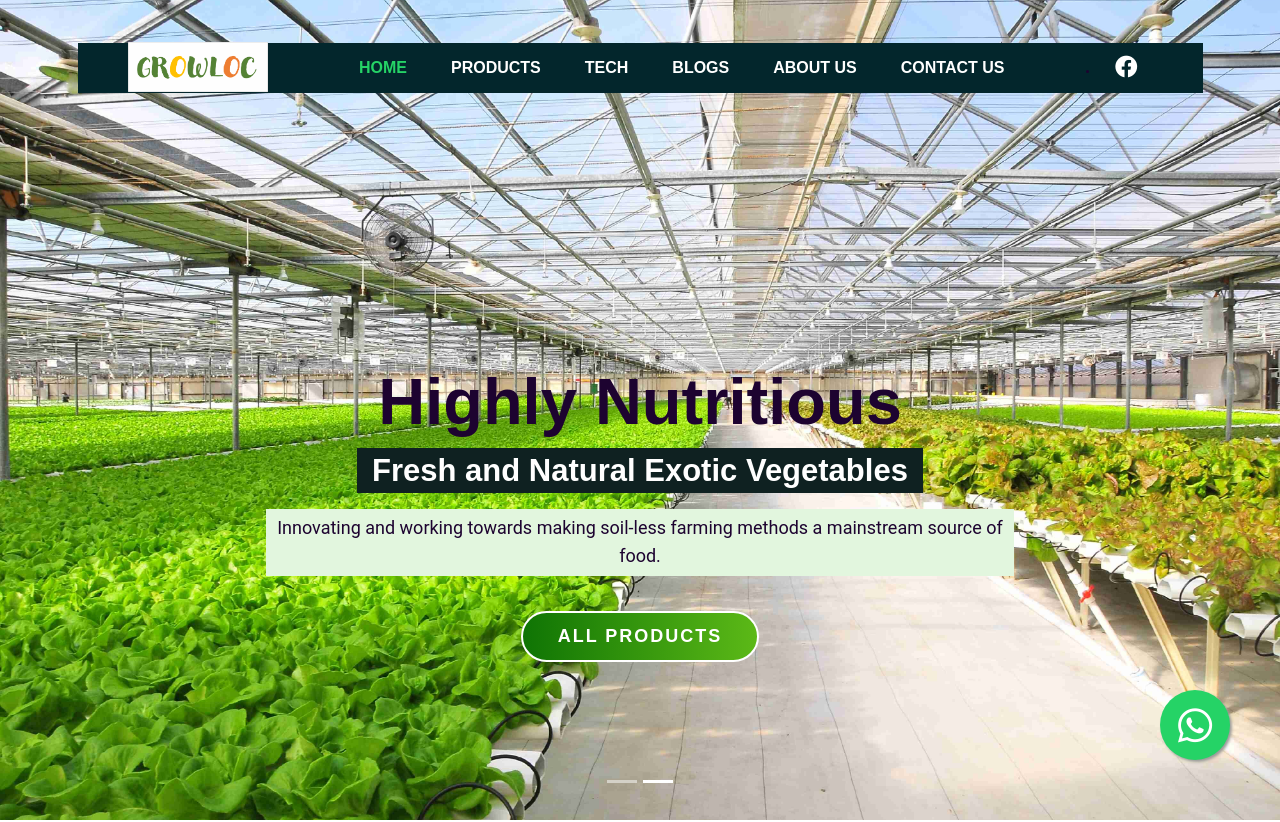
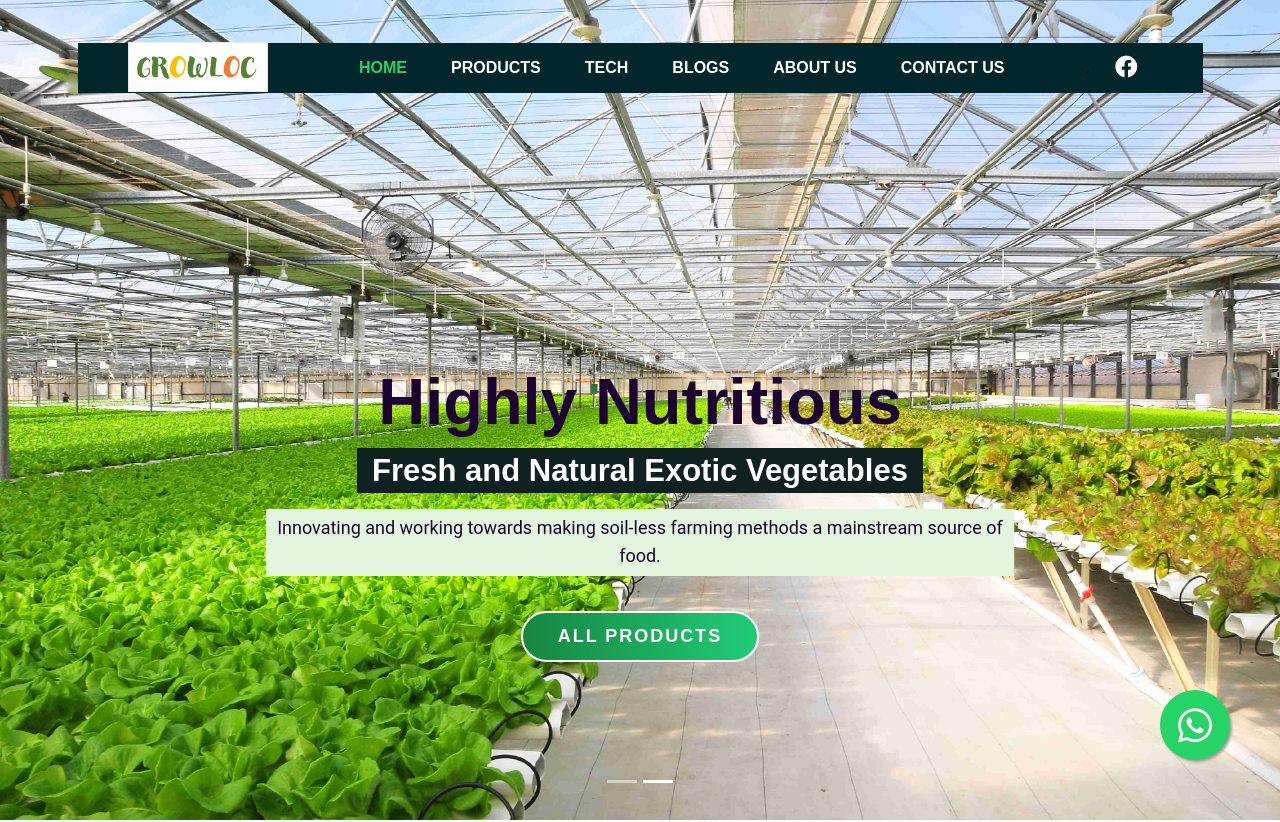
Before and after one commit to prathameshk03/Growloc3, a plain HTML site: page index.html in a window 1280 px wide. Shown: the top 822 px of the page. Drawn offline with nearby package versions, Linux system fonts and the light colour scheme.

Commit message:
Update style.css
color changes

```diff
--- a/css/style.css
+++ b/css/style.css
@@ -145,7 +145,8 @@ button:hover{ /*btn maybe*/
 .main-btn{
     position: relative;
     color: var(--bg-white);
-    background: linear-gradient(to right, #0f7404, #5cb917);
+    /*background: linear-gradient(to right, #0f7404, #5cb917);*/
+    background: linear-gradient(to right, #178641, #20cc77);
     z-index: 1;
     overflow: hidden;
     border: 0.2rem solid;
```
